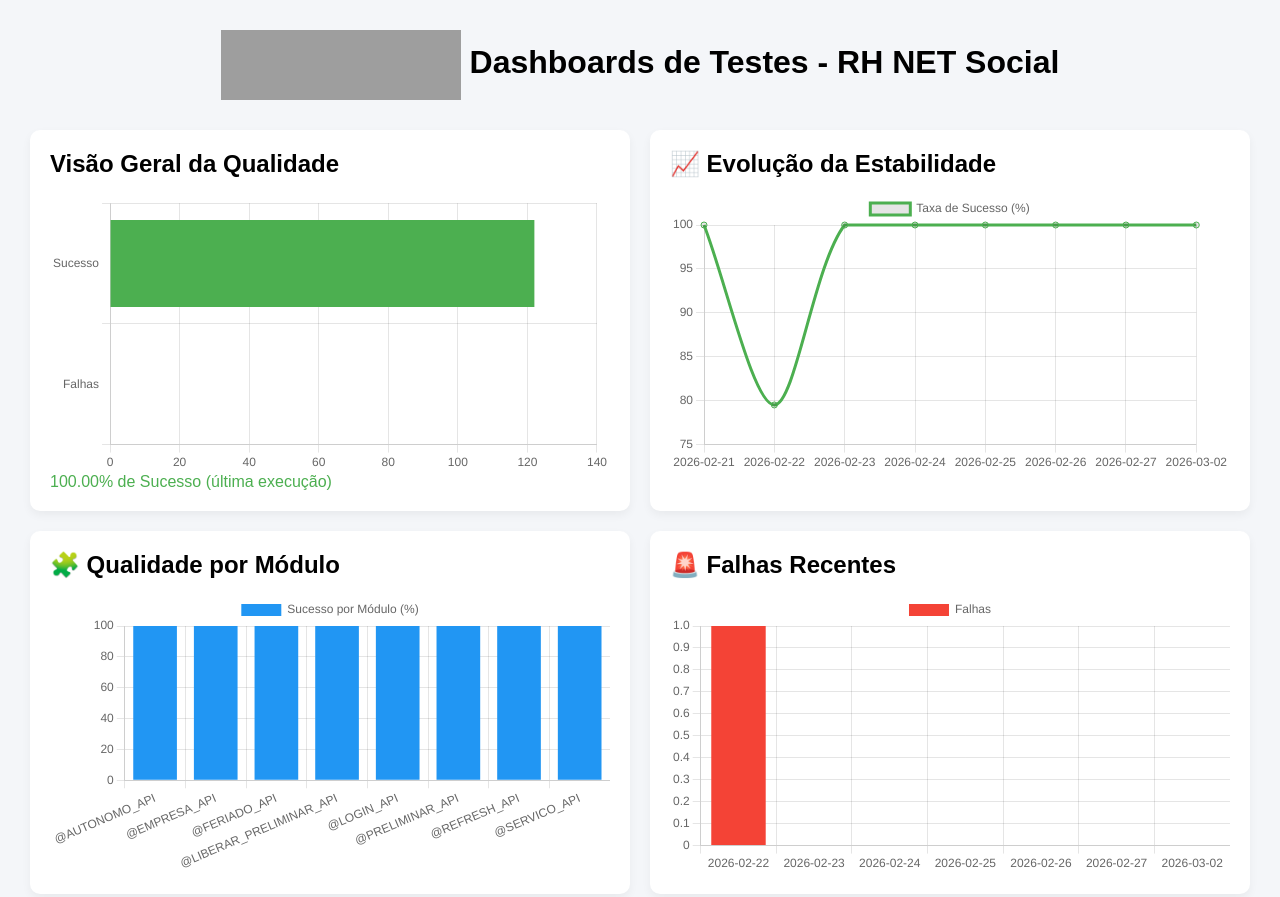
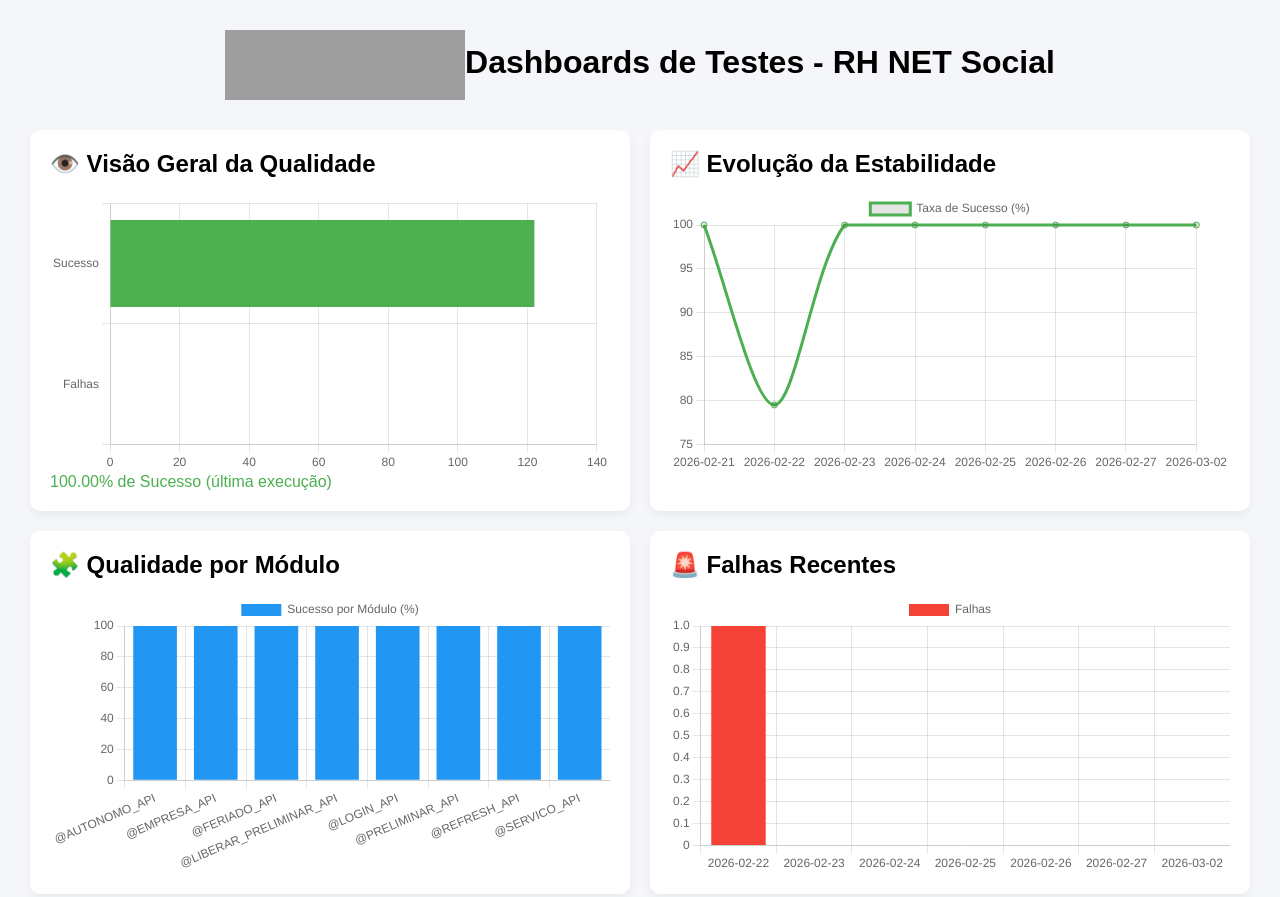
Before and after one commit to JVFirmino/sci, a website: page dashboard/index.html in a window 1280 px wide. Shown: the top 897 px of the page. Drawn offline with nearby package versions, Linux system fonts and the light colour scheme; grey boxes are pictures that could not be loaded.

Commit message:
FEAT: adicionando emoji no dash que estava faltando

```diff
--- a/dashboard/index.html
+++ b/dashboard/index.html
@@ -2,7 +2,6 @@
 <html lang="pt-BR">
 <head>
     <meta charset="UTF-8">
-
     <title>SCI - Dashboard de Testes</title>
     <script src="https://cdn.jsdelivr.net/npm/chart.js"></script>
     <link rel="stylesheet" href="dashboard.css">
@@ -10,12 +9,12 @@
 </head>
 <body>
 
-    <h1><img src="https://www.sci.com.br/arquivo/banner/114/14845082.png" alt="Logo SCI"> Dashboards de Testes - RH NET Social</h1>
+    <h1><img src="https://www.sci.com.br/arquivo/banner/114/14845082.png" alt="Logo SCI">Dashboards de Testes - RH NET Social</h1>
 
     <div class="dashboard">
 
         <div class="card">
-            <h2>Visão Geral da Qualidade</h2>
+            <h2>👁️ Visão Geral da Qualidade</h2>
             <canvas id="overviewChart"></canvas>
             <p id="qualityScore"></p>
         </div>
```
